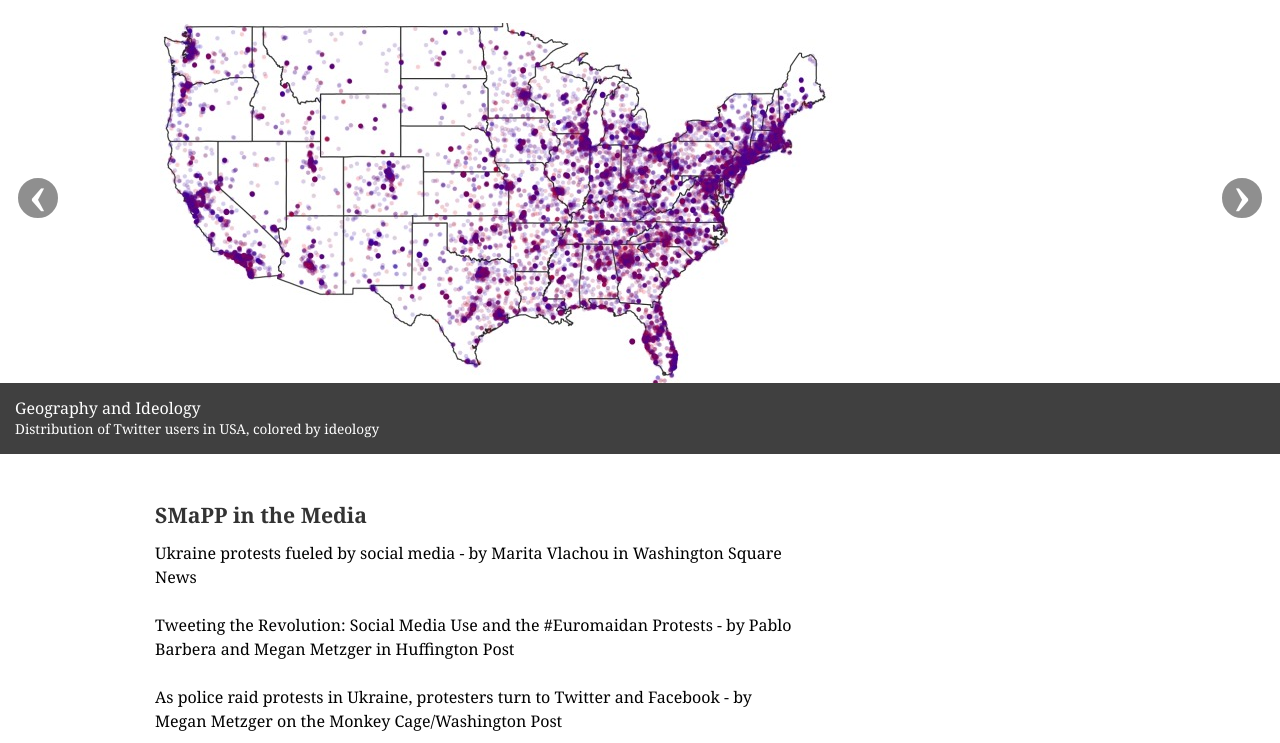
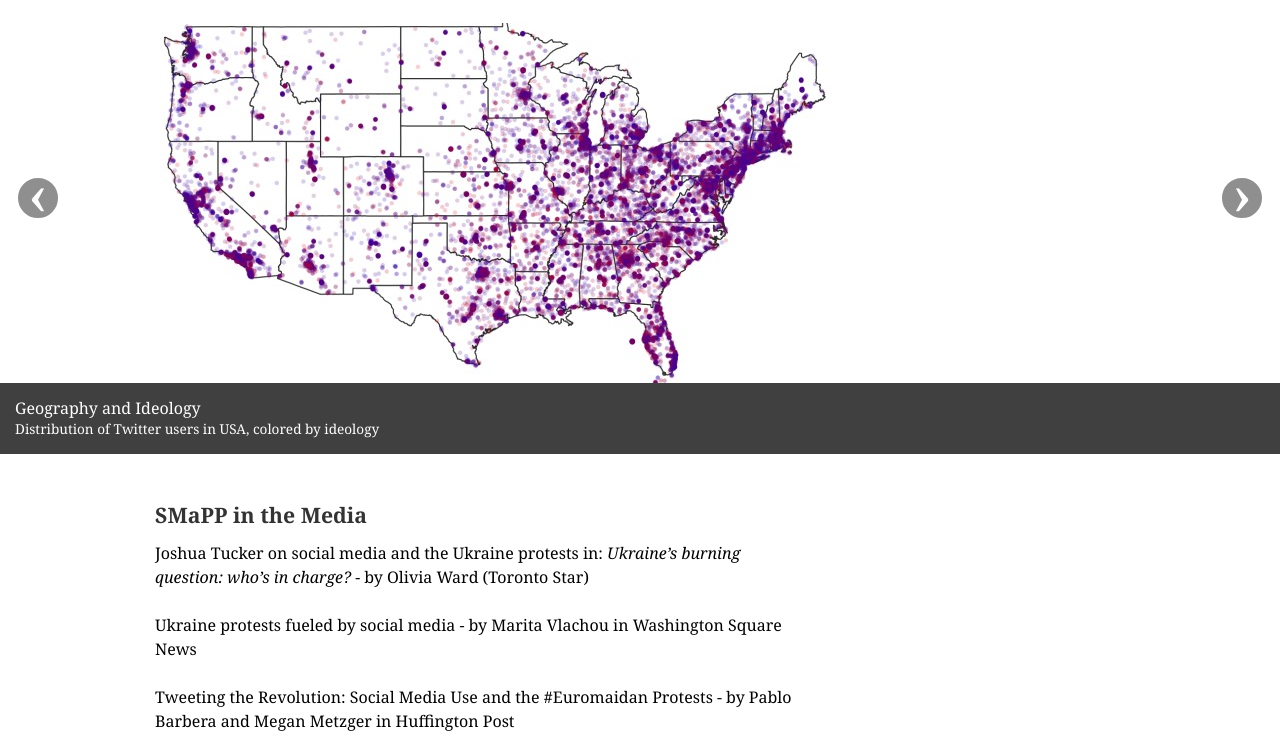
Before and after one commit to SMAPPNYU/SMAPP-Website, a plain HTML site: page news.html in a window 1280 px wide. Shown: the part 57-800 px from the top of the page. Drawn offline with nearby package versions, Linux system fonts and the light colour scheme.

Commit message:
Added news mention
Joshua Tucker in a piece in the Toronto Star

```diff
--- a/news.html
+++ b/news.html
@@ -161,6 +161,8 @@
 			   <!-- <h3 ><strong>News</strong></h3> -->
 			   	<p>
                	<h4>SMaPP in the Media</h4>
+               	<a href="http://www.thestar.com/news/world/2014/02/20/ukraines_burning_question_whos_in_charge.html" target="_blank" style="color: black">Joshua Tucker on social media and the Ukraine protests in: <em>Ukraine’s burning question: who’s in charge?</em> - by Olivia Ward (Toronto Star)</a>
+				<br><br>
                	<a href="http://www.nyunews.com/2014/02/25/ukraine-2/" target="_blank" style="color: black">Ukraine protests fueled by social media - by Marita Vlachou in Washington Square News</a>
 				<br><br>
                	<a href="http://www.huffingtonpost.com/pablo-barbera/tweeting-the-revolution-s_b_4831104.html" target="_blank" style="color: black">Tweeting the Revolution: Social Media Use and the #Euromaidan Protests - by Pablo Barbera and Megan Metzger in Huffington Post</a>
```
Also changed, not shown: index.html (+2 -0 lines).
